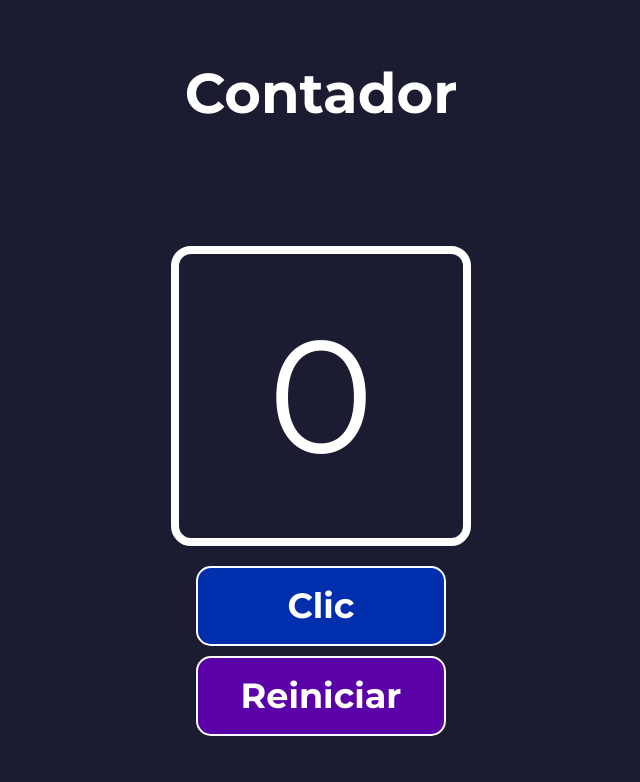
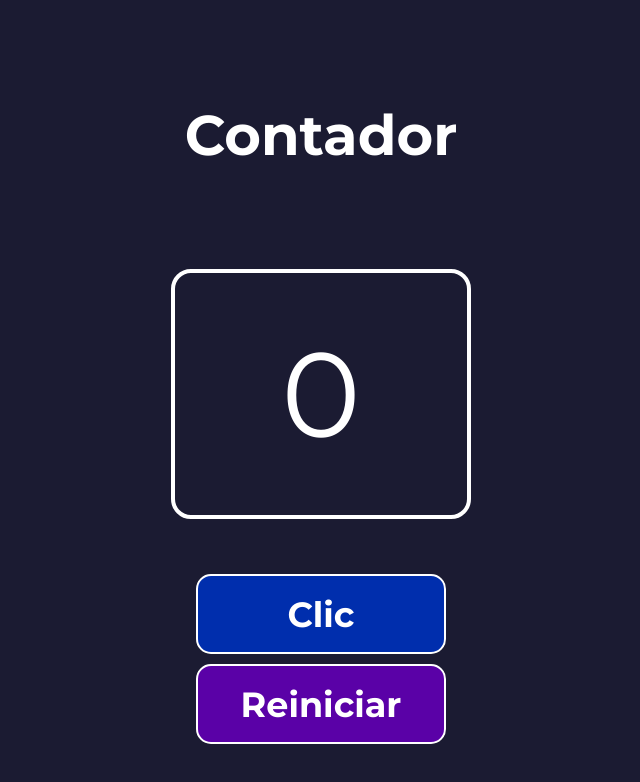
Before and after one commit to alfred3ks/contador, a React (Vite) app: page / in a window 1280 px wide. Shown: the top 782 px of the page, without its empty margins (319-959 px from the left). Built offline with nearby package versions, Linux system fonts and the light colour scheme.

Commit message:
Retoques finales en movil del contador.

```diff
--- a/src/App.css
+++ b/src/App.css
@@ -2,6 +2,8 @@
 	height: 100vh;
 	display: flex;
 	flex-wrap: wrap;
+	flex-direction: column;
+	align-items: center;
 	justify-content: center;
 	font-family: "Montserrat", sans-serif;
 }
@@ -11,6 +13,7 @@
 	display: flex;
 	align-items: center;
 	justify-content: center;
+	padding: 50px 0;
 	color: #ffffff;
 	font-size: 2.8rem;
 	font-family: "Montserrat", sans-serif;
--- a/src/components/Boton.jsx
+++ b/src/components/Boton.jsx
@@ -1,4 +1,3 @@
-import React from "react";
 import style from "./Boton.module.css";
 
 const Boton = ({ texto, esBotonDeClic, manejarClic }) => {
--- a/src/components/Contador.jsx
+++ b/src/components/Contador.jsx
@@ -1,4 +1,3 @@
-import React, { useState } from "react";
 import style from "./Contador.module.css";
 
 const Contador = ({ numClics }) => {
--- a/src/components/Contador.module.css
+++ b/src/components/Contador.module.css
@@ -1,14 +1,13 @@
 .contador {
 	min-width: 300px;
-	max-width: 300px;
-	height: 300px;
-	font-size: 16rem;
+	height: 250px;
+	font-size: 12rem;
 	padding: 25px;
 	color: #ffffff;
 	display: flex;
 	align-items: center;
 	justify-content: center;
-	border: 8px solid #ffffff;
+	border: 4px solid #ffffff;
 	border-radius: 20px;
-	margin-bottom: 15px;
+	margin: 50px 0;
 }
```
Also changed, not shown: .eslintrc.cjs, 1 other file (tests, documents, lock files or other folders).
